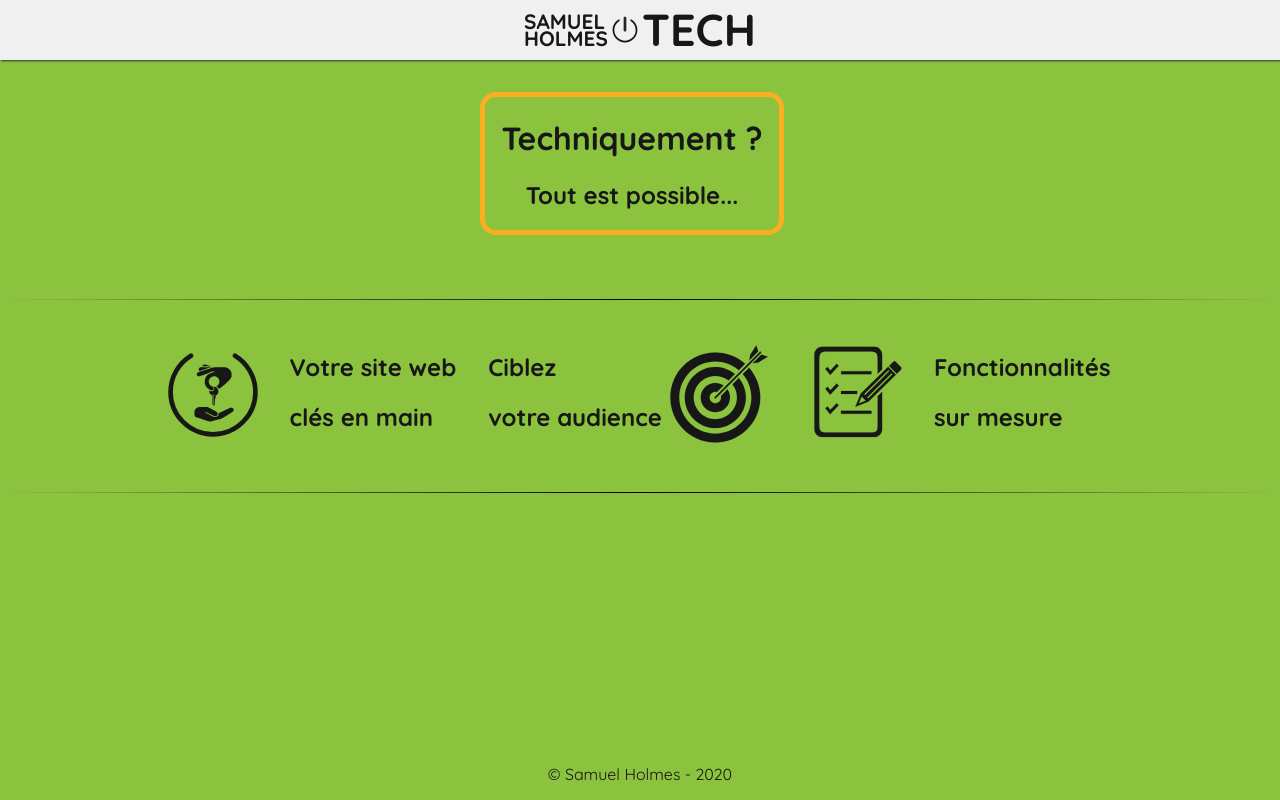
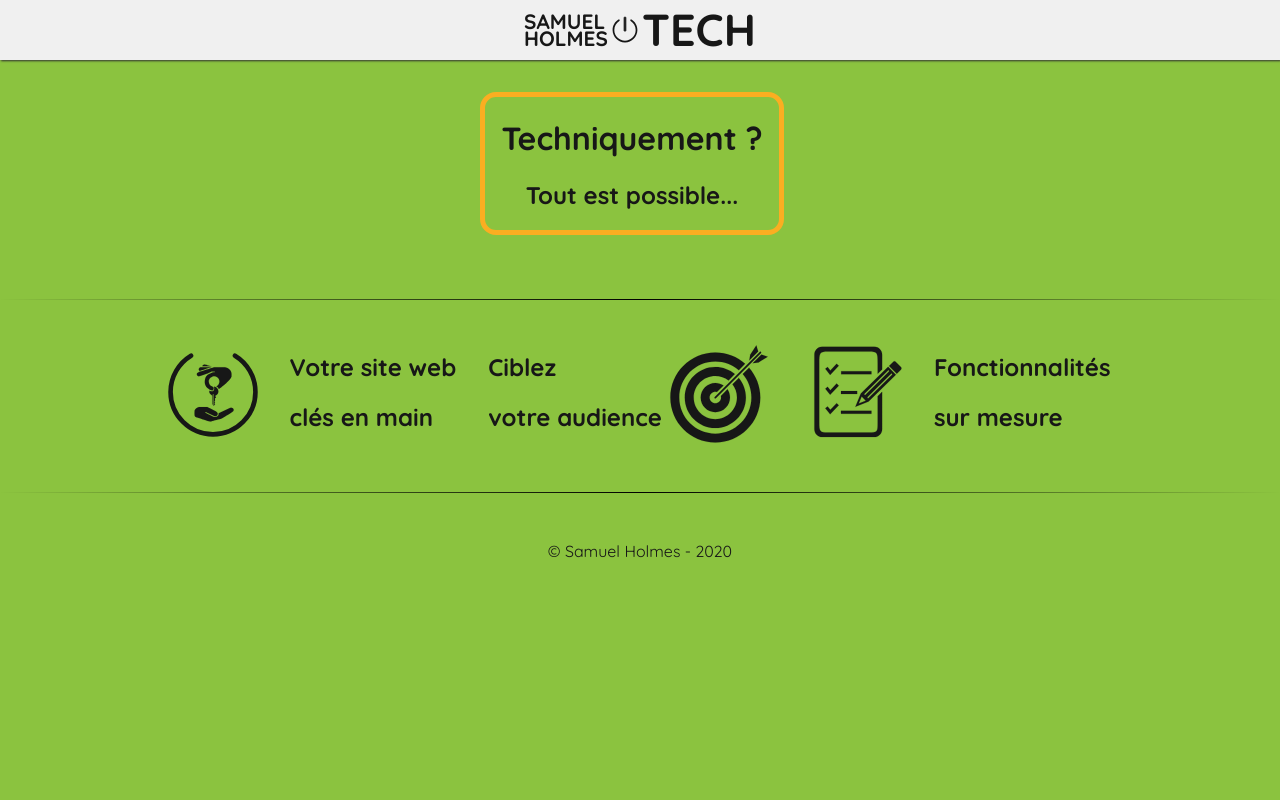
Before and after one commit to Holmes-EH/samuelholmes.tech, a React (Create React App) app: page / in a window 1280 px wide. Built offline with nearby package versions, Linux system fonts and the light colour scheme.

Commit message:
fix footer position

```diff
--- a/src/App.css
+++ b/src/App.css
@@ -53,10 +53,9 @@ hr {
 	height: 1px;
 }
 footer {
-	position: absolute;
-	width: 100%;
+	position: sticky;
 	bottom: 0;
-	left: 0;
+	margin: 3em 0;
 }
 
 /******************/
```
